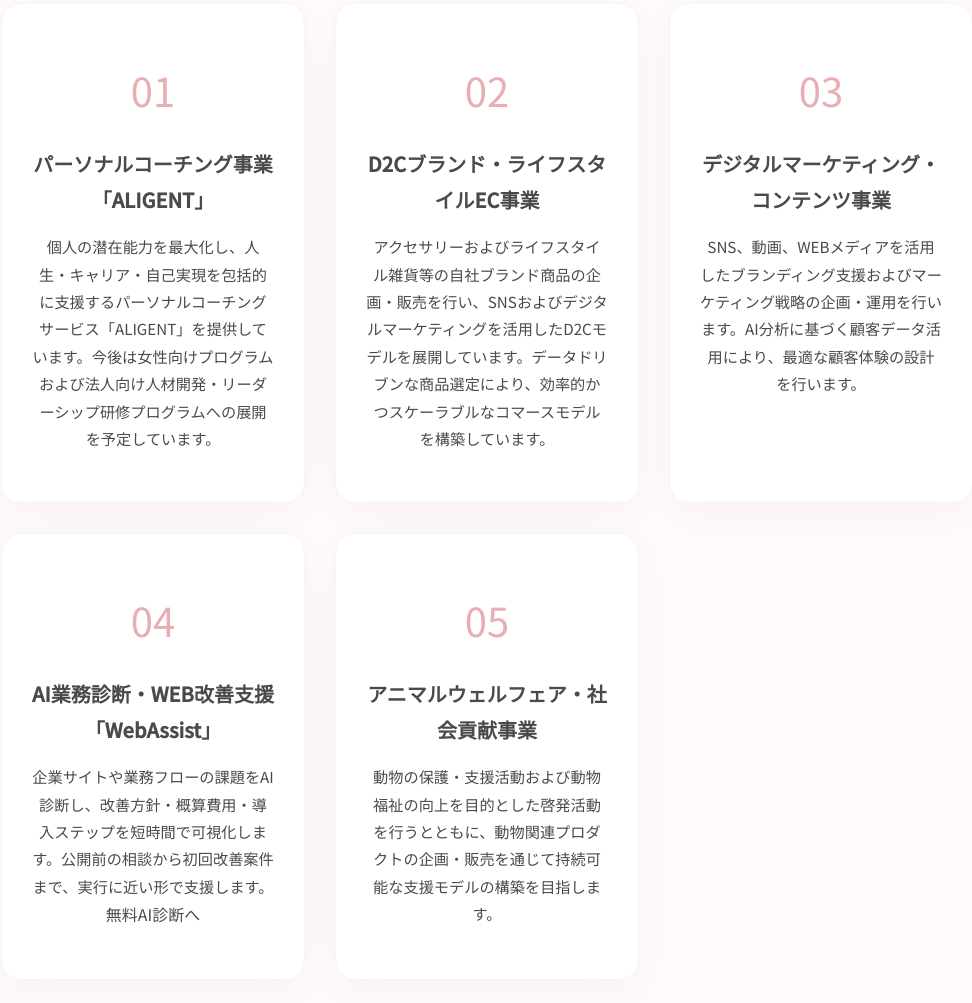
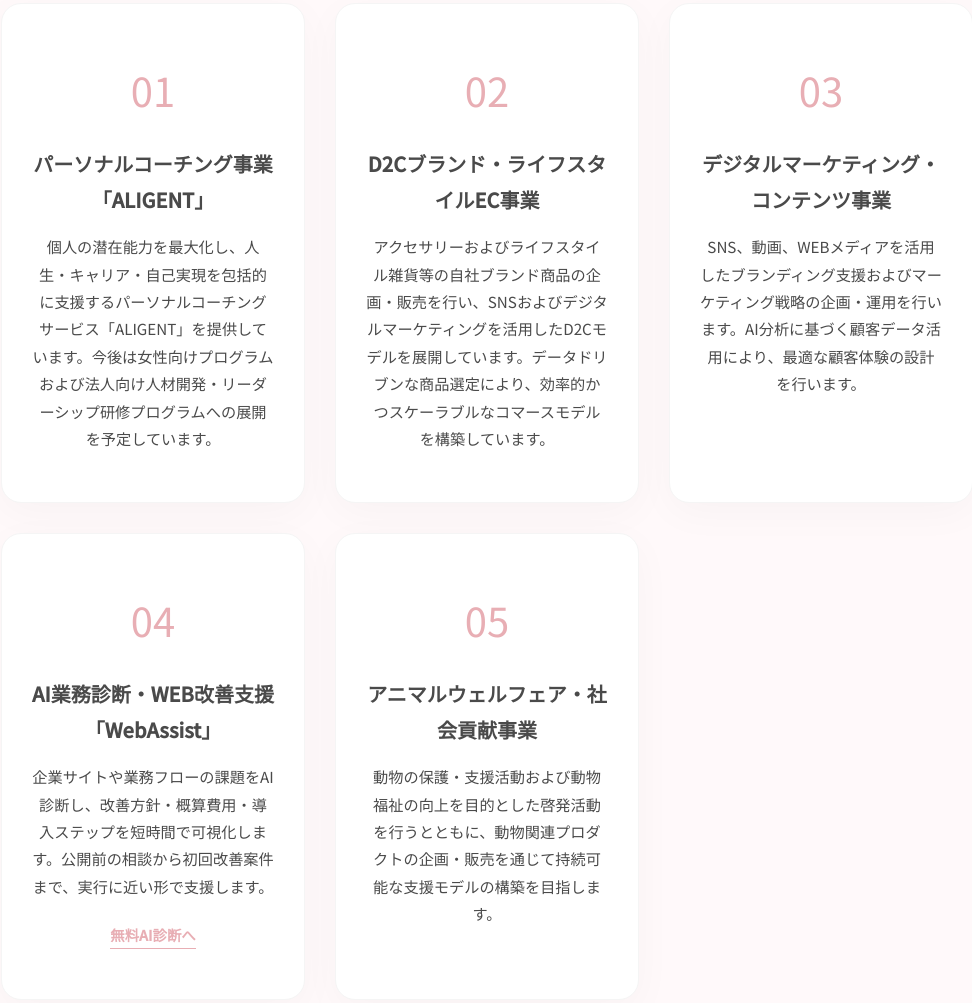
Before and after one commit to canae-tokyo/company, a plain HTML site: page company/index.html in a window 1280 px wide. Shown: the part 1642-2645 px from the top of the page, without its empty margins (153-1125 px from the left). Drawn offline with Linux system fonts and the light colour scheme.

Commit message:
Add service link styles to style.css
Added styles for service links with hover effect.

```diff
--- a/style.css
+++ b/style.css
@@ -383,6 +383,19 @@
     font-size: 0.95rem;
 }
 
+.service-link {
+    display: inline-block;
+    margin-top: 22px;
+    color: var(--primary-dark);
+    font-weight: 600;
+    font-size: 0.9rem;
+    border-bottom: 1px solid currentColor;
+}
+
+.service-link:hover {
+    color: var(--text);
+}
+
 /* --- Company --- */
 .company-table {
     background: white;
```
